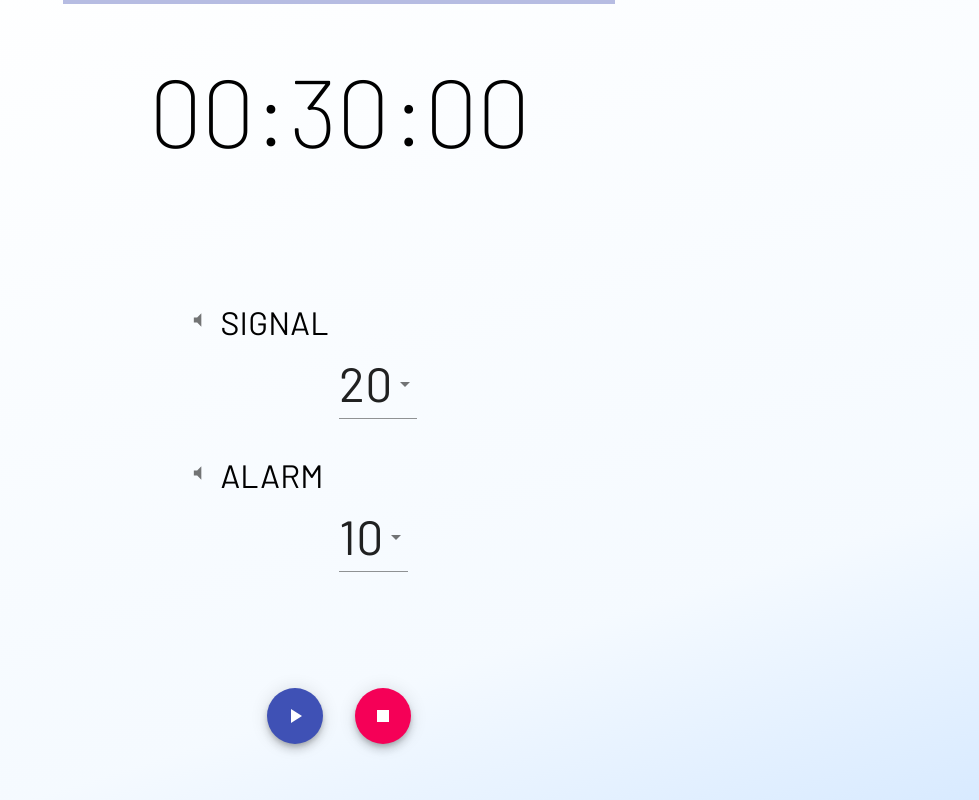
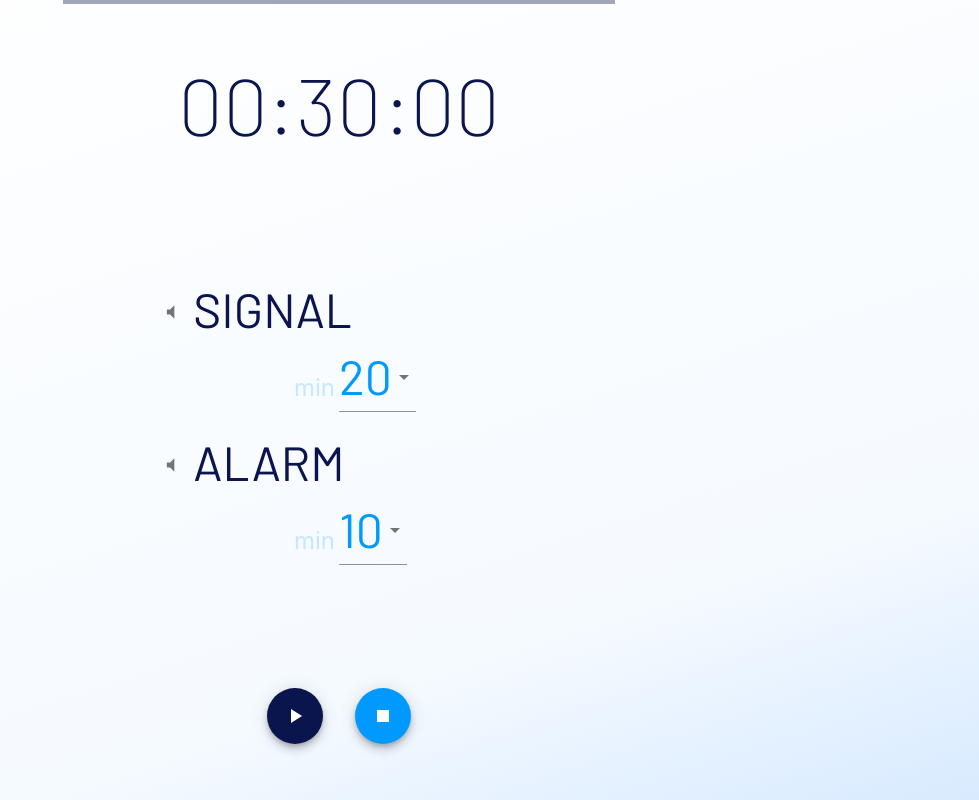
Before and after one commit to orynek/prolonged_relaxation_timer, a React (Create React App) app: page / in a window 1280 px wide. Shown: the whole page, without its empty margins (301-1280 px from the left). Built offline with nearby package versions, Linux system fonts and the light colour scheme.

Commit message:
major layout improvements and code cleanup

```diff
--- a/src/App.js
+++ b/src/App.js
@@ -4,11 +4,32 @@ import Timebar from './components/Timebar';
 import PlayArrowIcon from '@material-ui/icons/PlayArrow';
 import StopIcon from '@material-ui/icons/Stop';
 import PauseIcon from '@material-ui/icons/Pause';
-import { makeStyles, ThemeProvider, createMuiTheme, responsiveFontSizes } from '@material-ui/core/styles';
+import { makeStyles, ThemeProvider, createMuiTheme } from '@material-ui/core/styles';
 
-let theme = createMuiTheme();
-theme = responsiveFontSizes(theme);
+//let theme = createMuiTheme();
+//theme = responsiveFontSizes(theme);
 let interv;
+
+const theme = createMuiTheme({
+  typography: {
+    fontFamily: "Barlow, sans-serif",
+  },
+  palette: {
+    primary: {
+      main: "#0B154D",
+    },
+    secondary: {
+      main: "#0099FF",
+    },
+  },
+  overrides: {
+    MuiSelect: {
+      root: {
+        color: '#0099FF',
+      }
+    }
+  }
+});
 
 const useStyles = makeStyles((theme) => ({
   margin: {
@@ -20,14 +41,23 @@ const useStyles = makeStyles((theme) => ({
   wraper: {
     margin: 'auto 0',
     flexDirection: "column",
-    fontSize: "3rem",
-    "@media (min-width:600px)": {
+    fontSize: "2.5rem",
+    "@media (min-width:300px)": {
+      fontSize: "3rem",
+    },
+    "@media (min-width:350px)": {
       fontSize: "3.5rem",
     },
   },
   head: {
     margin: "auto 0",
-    fontFamily: "Barlow, sans-serif",
+    fontSize: "3rem",
+    "@media (min-width:300px)": {
+      fontSize: "4rem",
+    },
+    "@media (min-width:350px)": {
+      fontSize: "5rem",
+    },
   },
   buttons: {
     display: "flex",
@@ -36,7 +66,7 @@ const useStyles = makeStyles((theme) => ({
     marginBottom: '5vh',
     marginTop: "auto",
   },
-  siki: {
+  numbers: {
     display: "inline-block",
     width: "2ch",
   }
@@ -109,14 +139,14 @@ function App() {
 
   return (
     <ThemeProvider theme={theme}>
-      <Container maxWidth="sm" style={{display: 'flex', flexDirection: 'column', minHeight: '100vh'}}>
+      <Container maxWidth="sm" style={{display: 'flex', flexDirection: 'column', minHeight: '100vh', minWidth: '230px'}}>
         <LinearProgress variant="determinate" value={normalise(allSeconds)} />
-        <Typography className={classes.head} align="center" variant="h1" style={{marginTop: 'clamp(10vh 20vh 40vh)'}} >
-          <div className={classes.siki}>{hours}</div>
+        <Typography className={classes.head} color="primary" align="center" variant="h1" style={{marginTop: 'clamp(10vh 20vh 40vh)'}} >
+          <div className={classes.numbers}>{hours}</div>
           :
-          <div className={classes.siki}>{minutes}</div>
+          <div className={classes.numbers}>{minutes}</div>
           :
-          <div className={classes.siki}>{seconds}</div>
+          <div className={classes.numbers}>{seconds}</div>
         </Typography>
         <Grid container className={classes.wraper}>
           <Timebar
--- a/src/components/Timebar.js
+++ b/src/components/Timebar.js
@@ -1,76 +1,74 @@
 import React, { useState, useEffect } from "react";
-import {
-  makeStyles,
-  createMuiTheme,
-  responsiveFontSizes,
-  ThemeProvider,
-} from "@material-ui/core/styles";
-import {
-  Typography,
-  Grid,
-  FormControl,
-  Select,
-  MenuItem,
-} from "@material-ui/core";
+import { makeStyles} from "@material-ui/core/styles";
+import { Typography, Grid, FormControl, Select, MenuItem } from "@material-ui/core";
 import VolumeUpIcon from "@material-ui/icons/VolumeUp";
 import IconButton from "@material-ui/core/IconButton";
 import VolumeMuteIcon from "@material-ui/icons/VolumeMute";
 
-let theme = createMuiTheme();
-theme = responsiveFontSizes(theme);
-
-const fnt = "Barlow, sans-serif";
-
-const useStyles = makeStyles((theme) => ({
+const useStyles = makeStyles(() => ({
   papier: {
     justify: "center",
     margin: "15px 5px 0px",
   },
   picker: {
     marginLeft: "50%",
+    position:'relative',
+    '&:after': {
+      content: '"min"',
+      fontSize: '1.5rem',
+      opacity: '0.2',
+      // height: '30px',
+      // width: '0px',
+      bottom:'10px',
+      left:'-45px',
+      position: 'absolute',
+      color: "#0099FF",
+      zIndex:'-1',
+    },
   },
   tytul: {
     textTransform: "uppercase",
-    fontFamily: fnt,
+    fontSize: "2rem",
+    "@media (min-width:300px)": {
+      fontSize: "2.5rem",
+    },
+    "@media (min-width:350px)": {
+      fontSize: "3rem",
+    },
   },
   numb: {
-    fontFamily: fnt,
-    fontSize: "2.5rem",
-    "@media (min-width:600px)": {
+    fontSize: "2rem",
+    "@media (min-width:300px)": {
+      fontSize: "2.5rem",
+    },
+    "@media (min-width:350px)": {
       fontSize: "3rem",
     },
   },
 }));
 
-export default function Timebar({
-  onTimeChange,
-  section,
-  isTicking,
-  resetChange,
-  playStatus,
-  sound,
-  defaultMins,
-}) {
+export default function Timebar({ onTimeChange, section, isTicking, resetChange, playStatus, sound, defaultMins }) {
+
   const classes = useStyles();
   const [pickedTime, setPickedTime] = useState(defaultMins);
   const passTime = (e) => {
     onTimeChange(e.target.value, section);
     setPickedTime(e.target.value);
   };
+
   useEffect(() => {
     setPickedTime(defaultMins);
   }, [resetChange, defaultMins]);
 
   return (
-    <ThemeProvider theme={theme}>
       <Grid item className={classes.papier}>
-      <IconButton style={{marginLeft: '20%'}}
+      <IconButton style={{marginLeft: 'clamp(5%, 15%, 30%)'}}
             aria-label="play"
             onClick={() => (sound.paused ? sound.play() : sound.load())}
           >
             {!playStatus ? <VolumeUpIcon fontSize="small" /> : <VolumeMuteIcon fontSize="small" />}
         </IconButton>
-        <Typography display="inline" className={classes.tytul} variant="h4">
+        <Typography display="inline" className={classes.tytul} color="primary" variant="h4">
           {section}
         </Typography>
         <FormControl className={classes.picker}>
@@ -78,14 +76,12 @@ export default function Timebar({
             className={classes.numb}
             disabled={isTicking}
             labelId="demo-simple-select-label"
-            id="demo-simple-select"
+            id={`${section}`}
             type="number"
             value={pickedTime}
             defaultValue={defaultMins}
             onChange={passTime}
           >
-            <MenuItem value={0.05}>0.05</MenuItem>
-            <MenuItem value={0.1}>0.1</MenuItem>
             <MenuItem value={10}>10</MenuItem>
             <MenuItem value={15}>15</MenuItem>
             <MenuItem value={20}>20</MenuItem>
@@ -96,6 +92,5 @@ export default function Timebar({
           </Select>
         </FormControl>
       </Grid>
-    </ThemeProvider>
   );
 }
```
